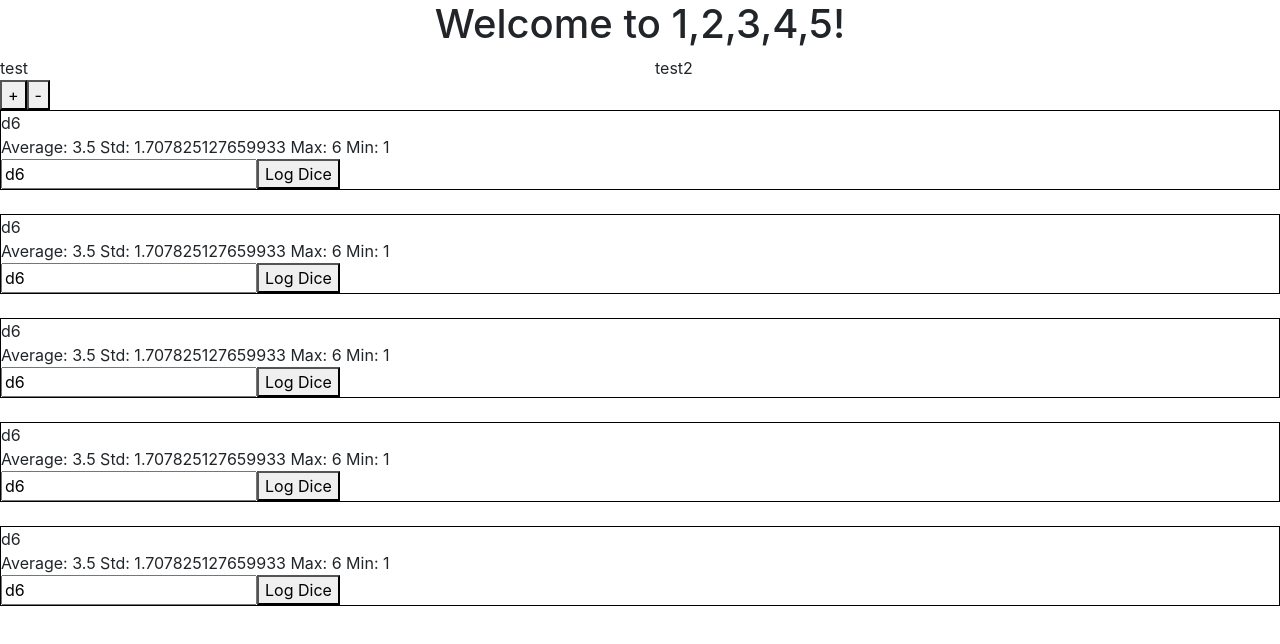
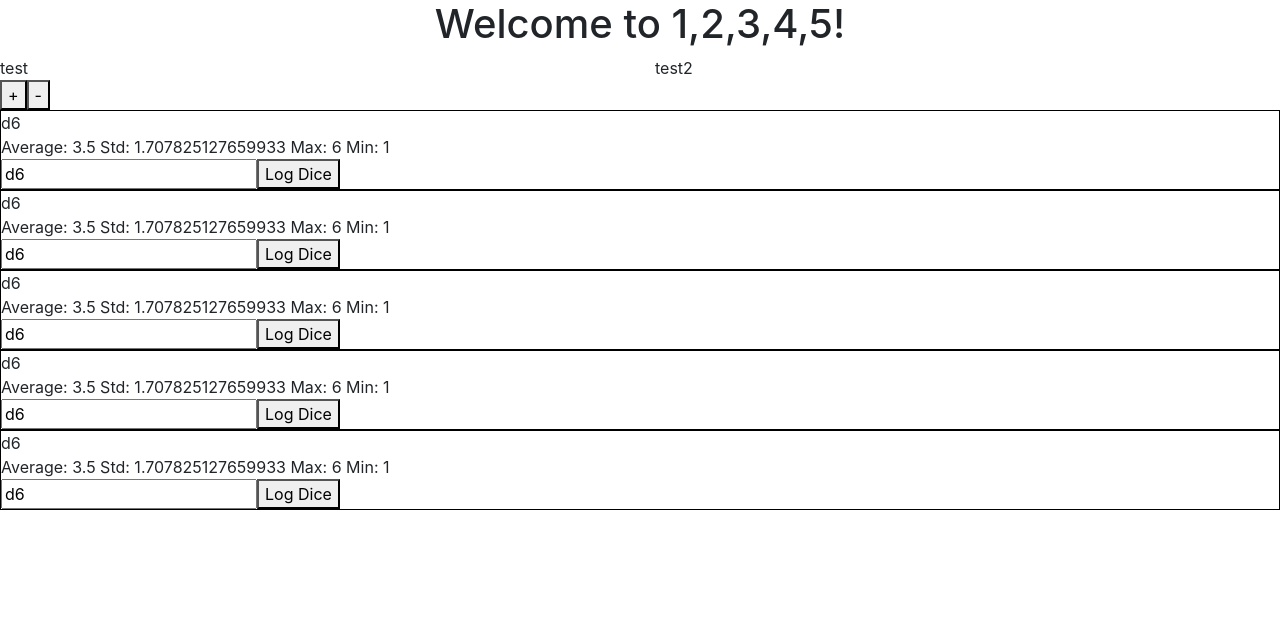
Before and after one commit to lfitchett/DiceStats, an Angular app: page / in a window 1280 px wide. Shown: the top 644 px of the page. Built offline with nearby package versions, Linux system fonts and the light colour scheme.

Commit message:
passing in dice strings

```diff
--- a/src/app/app.component.html
+++ b/src/app/app.component.html
@@ -14,7 +14,7 @@
   </div>
 </div>
 
-<button (click)="diceRows.push(5)">+</button><button (click)="diceRows.pop()">-</button>
-<app-dice-row *ngFor="let i of diceRows;" class="col-sm-6">Loading</app-dice-row>
+<button (click)="diceRows.push('d6')">+</button><button (click)="diceRows.pop()">-</button>
+<app-dice-row *ngFor="let s of diceRows;" [diceString]="s">Loading</app-dice-row>
 
 <br/>
--- a/src/app/app.component.ts
+++ b/src/app/app.component.ts
@@ -9,5 +9,5 @@ import * as _ from "lodash";
 export class AppComponent {
   title = _.range(5).map((i) => i + 1).toString();
 
-  diceRows = new Array(5);
+  diceRows = _.range(5).map((i) => "d6")
 }
--- a/src/app/dice-row/dice-row.component.ts
+++ b/src/app/dice-row/dice-row.component.ts
@@ -1,4 +1,5 @@
-import { Component, OnInit } from '@angular/core';
+import { Component, OnInit, Input, Output } from '@angular/core';
+import { EventEmitter } from "events"
 import { Dice } from "../../lib/dice"
 
 @Component({
@@ -7,13 +8,16 @@ import { Dice } from "../../lib/dice"
   styleUrls: ['./dice-row.component.css']
 })
 export class DiceRowComponent implements OnInit {
-  diceString = "d6";
+  @Input() diceString: string;
+  // @Output() changedDiceString: EventEmitter<string> = new EventEmitter<string>();
 
-  dice = Dice.Parse(this.diceString);
-  diceStringShow = this.diceString;
+  dice: Dice;
+  diceStringShow: string;
 
   ngOnInit() {
-    console.log(this.dice)
+    this.dice = Dice.Parse(this.diceString)
+    this.diceStringShow = this.diceString;
+    console.log(this.diceString)
   }
 
   public updateDie() {
```
